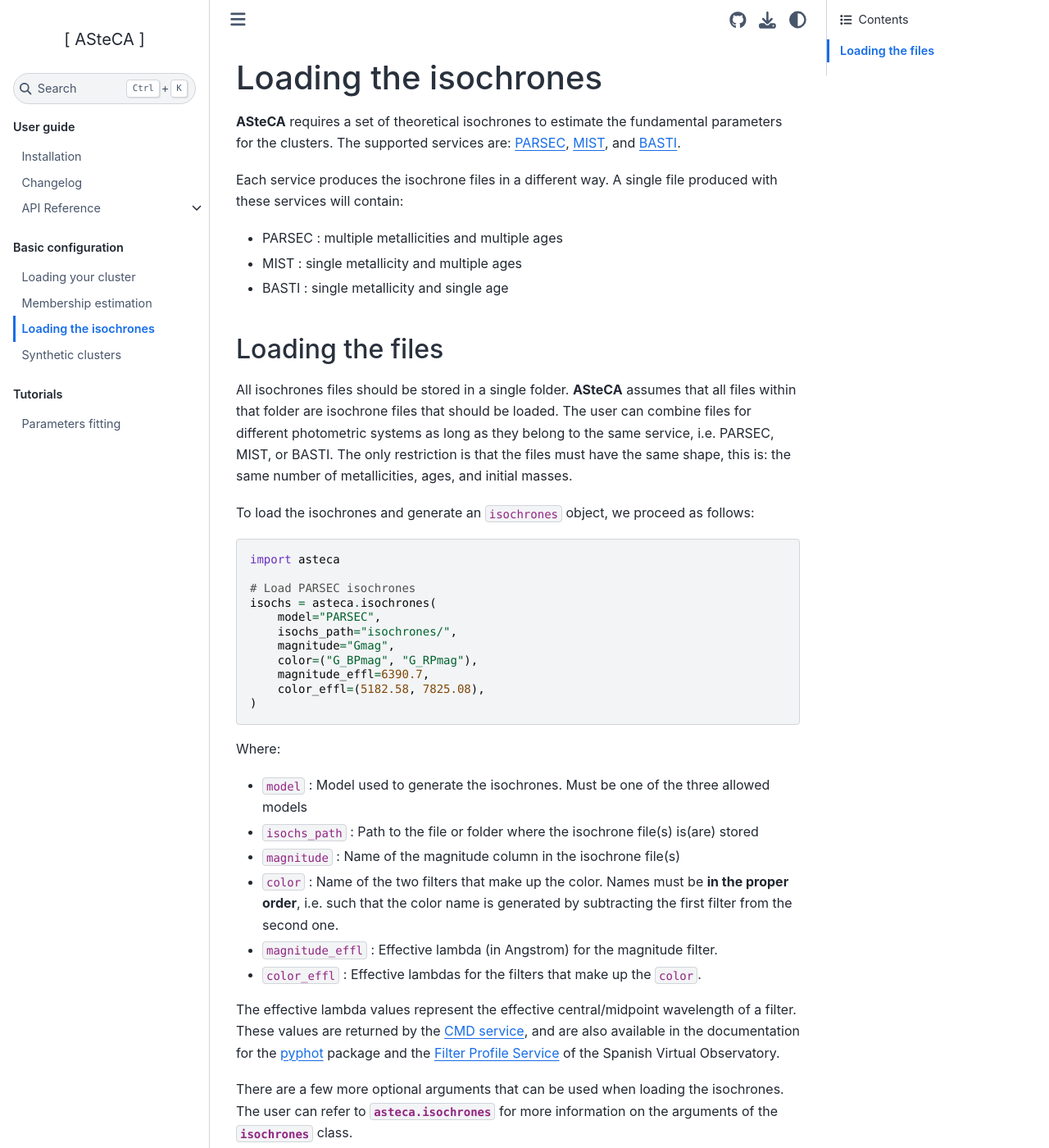
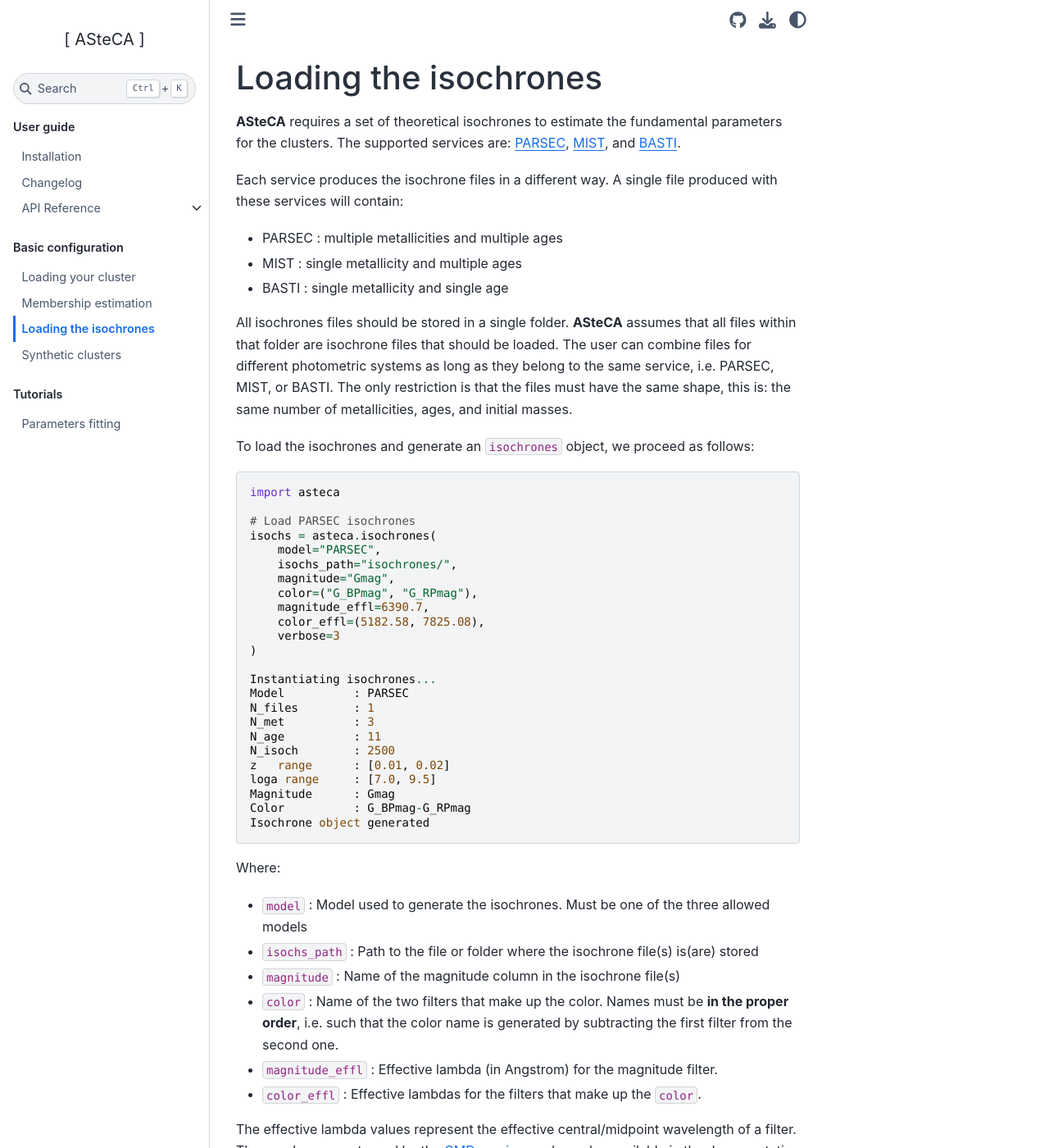
Before and after one commit to asteca/ASteCA, a Sphinx documentation site: the page built from docs/basic/isochrones_load.rst, in a window 1280 px wide and 1400 px high. Shown: the whole window at 82% size. Built offline with Sphinx 7.4.7 and the Sphinx Book theme 1.1.4, drawn with Linux system fonts in a browser that asks for light colours; pages that are not in the unit, such as notebooks, are missing from menus.

Commit message:
minor, add screen output

```diff
--- a/docs/basic/isochrones_load.rst
+++ b/docs/basic/isochrones_load.rst
@@ -18,11 +18,6 @@ produced with these services will contain:
 * MIST   : single metallicity and multiple ages
 * BASTI  : single metallicity and single age
 
-
-.. _isoch_loading:
-
-Loading the files
-*****************
 
 All isochrones files should be stored in a single folder. **ASteCA** assumes that
 all files within that folder are isochrone files that should be loaded. The user can
@@ -45,7 +40,20 @@ To load the isochrones and generate an ``isochrones`` object, we proceed as foll
         color=("G_BPmag", "G_RPmag"),
         magnitude_effl=6390.7,
         color_effl=(5182.58, 7825.08),
+        verbose=3
     )
+
+    Instantiating isochrones...
+    Model          : PARSEC
+    N_files        : 1
+    N_met          : 3
+    N_age          : 11
+    N_isoch        : 2500
+    z   range      : [0.01, 0.02]
+    loga range     : [7.0, 9.5]
+    Magnitude      : Gmag
+    Color          : G_BPmag-G_RPmag
+    Isochrone object generated
 
 Where:
 
```
